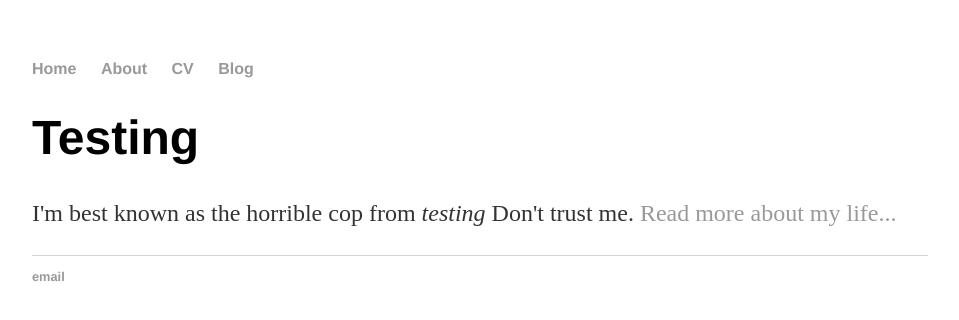
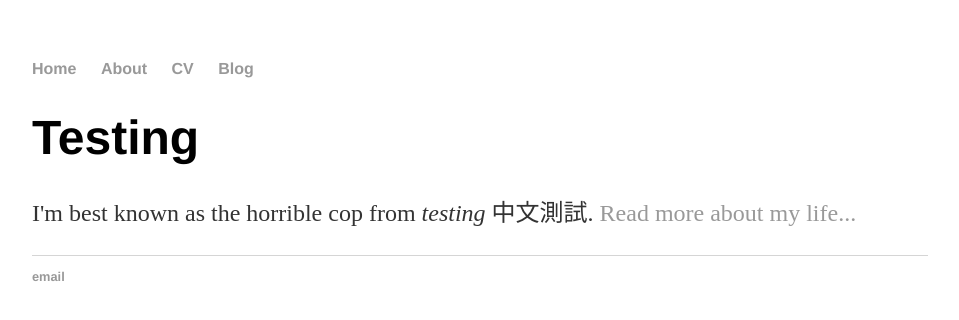
Before and after one commit to Ekove/ekove.github.io, a Jekyll site: the page built from index.html, in a window 1280 px wide. Shown: the top 320 px of the page, without its empty margins (160-1119 px from the left). Built offline with Jekyll 4.4.1, drawn with Linux system fonts in a browser that asks for light colours.

Commit message:
Update index.html

```diff
--- a/index.html
+++ b/index.html
@@ -4,5 +4,5 @@ title: Testing
 ---
 <div class="blurb">
 	<h1>Testing</h1>
-	<p>I'm best known as the horrible cop from <em>testing</em> Don't trust me. <a href="/about">Read more about my life...</a></p>
+	<p>I'm best known as the horrible cop from <em>testing</em> 中文測試. <a href="/about">Read more about my life...</a></p>
 </div><!-- /.blurb -->
```
